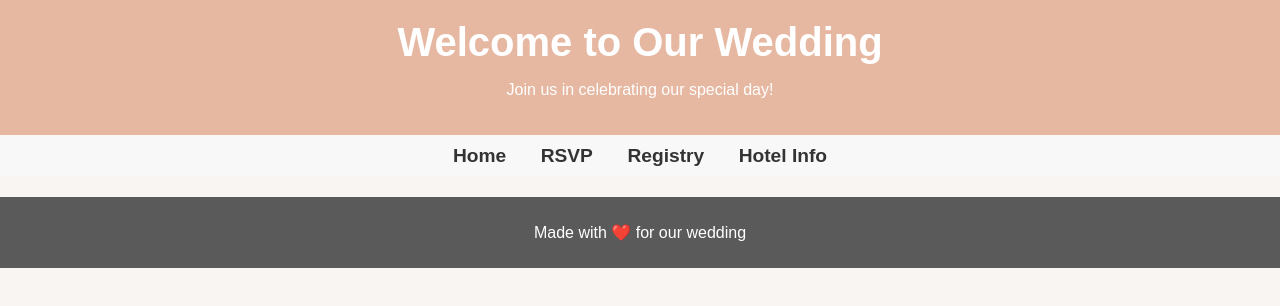
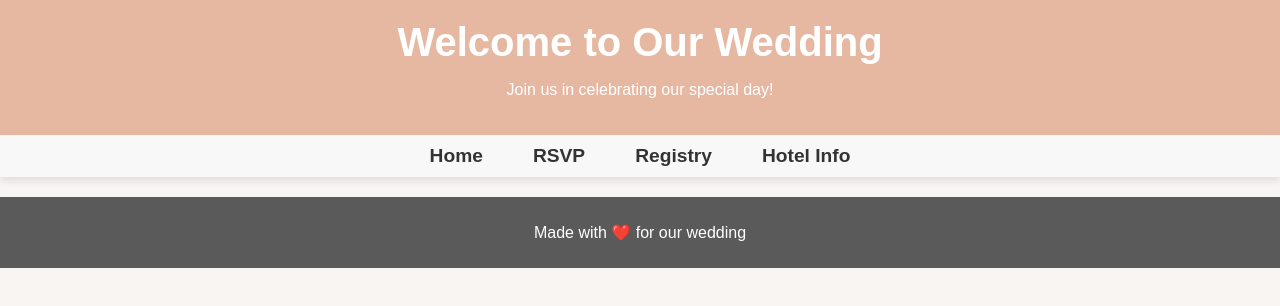
Before and after one commit to mgorman11/fuzzy-succotash, a plain HTML site: page index.html in a window 1280 px wide. Drawn offline with Linux system fonts and the light colour scheme.

Commit message:
Update style.css

```diff
--- a/style.css
+++ b/style.css
@@ -23,19 +23,22 @@ h1 {
 /*Nav Menu*/
 nav {
     background-color: #f8f8f8;
-    padding: 10px;
+    padding: 10px 0;
     text-align: center;
+    box-shadow: 0px 4px 8px rgba(0, 0, 0, 0.1);
 }
 
 nav ul {
     list-style-type: none;
     padding: 0;
     margin: 0;
+    display: flex;
+    justify-content: center; /* Centers items horizontally */
+    gap: 20px; /* Adds space between menu items */
 }
 
 nav ul li {
     display: inline;
-    margin: 0 15px;
 }
 
 nav ul li a {
@@ -43,10 +46,14 @@ nav ul li a {
     color: #333;
     font-size: 1.2em;
     font-weight: bold;
+    padding: 10px 15px;
+    transition: 0.3s ease;
 }
 
 nav ul li a:hover {
     color: #6a67ce;
+    background-color: #eae6ff;
+    border-radius: 5px;
 }
 
 
```
